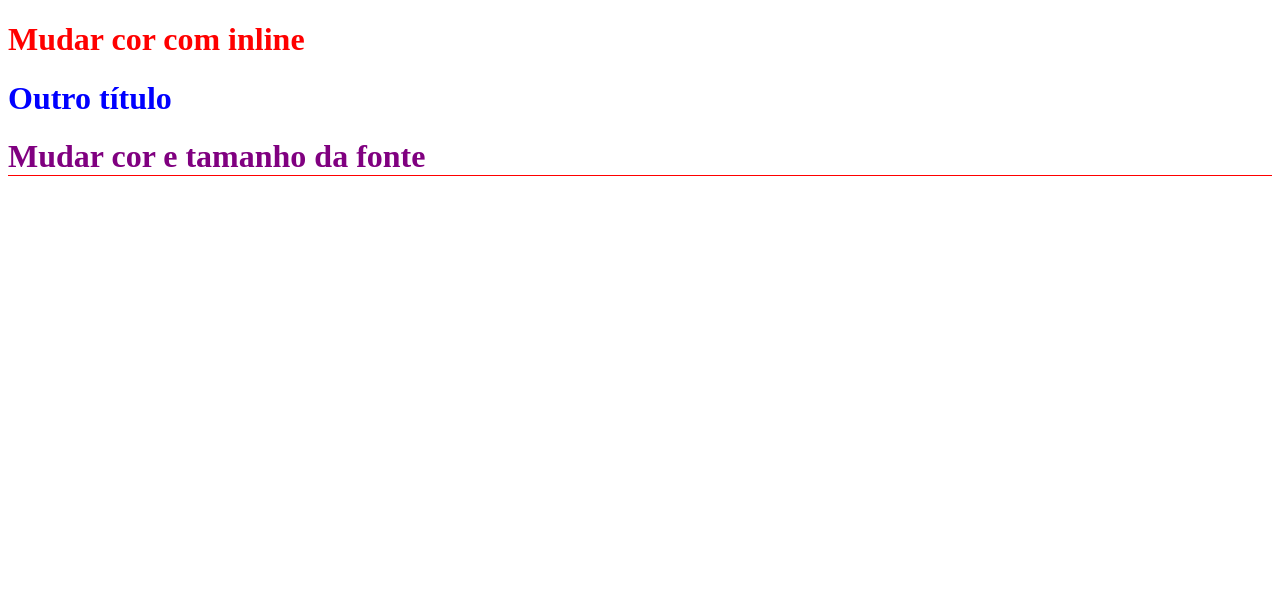
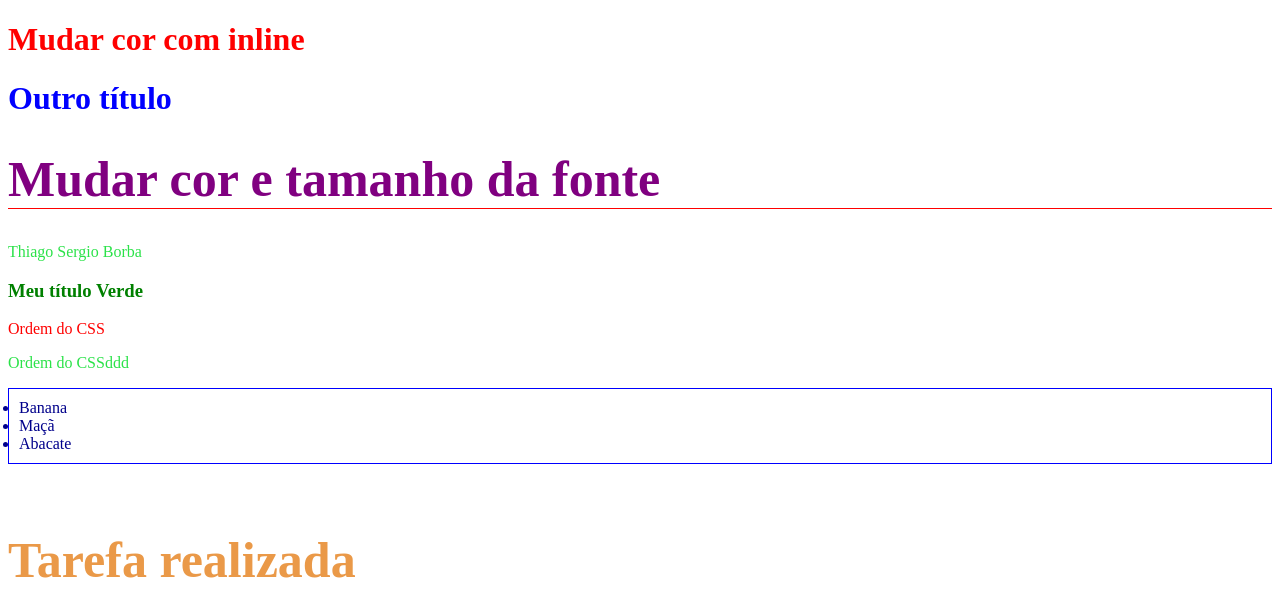
Before and after one commit to Thiago5892/HTML-CSS, a plain HTML site: page 3_CSS/index.html in a window 1280 px wide. Drawn offline with Linux system fonts and the light colour scheme.

Commit message:
3_CSS_Fora do arquivo HTML

```diff
--- /dev/null
+++ b/3_CSS/css/lists.css
@@ -0,0 +1,9 @@
+ul{
+    border:1px solid blue;
+    padding:10px;
+}
+
+li{
+
+    color:darkblue;
+}
--- /dev/null
+++ b/3_CSS/css/style.css
@@ -0,0 +1,15 @@
+/* 4  Eternal */
+body{
+    padding-bottom: 50px;
+}
+h3{
+    color:green;
+}
+
+P{
+    color:rgb(43, 226, 73);
+}
+
+/*Algum  comentário */
+/*Mais um comentário */
+/*Terceiro comentário */
--- /dev/null
+++ b/3_CSS/css/titles.css
@@ -0,0 +1,5 @@
+h4{
+
+    color:rgb(234, 153, 72);
+    font-size: 50px;
+}
--- a/3_CSS/index.html
+++ b/3_CSS/index.html
@@ -4,12 +4,38 @@
     <meta charset="UTF-8">
     <meta name="viewport" content="width=device-width, initial-scale=1.0">
     <title>CSS</title>
+    <link rel="stylesheet" href="css/style.css">
+    <link rel="stylesheet" href="css/lists.css">
+    <link rel="stylesheet" href="css/titles.css">
 </head>
 <body>
     <!--1 - Inline Css-->
     <h1 style="color:red;">Mudar cor com inline</h1>
     <h1 style="color:blue;">Outro título</h1>
     <!--1 - Inline Css-->
-    <h1 style="color:purple; font: size lar 40px; border-bottom: 1px solid red;">Mudar cor e tamanho da fonte</h1>
+    <!--<h1 style="color:purple; font: size lar 40px; border-bottom: 1px solid red;">Mudar cor e tamanho da fonte</h1>-->
+
+    <!--2 - Multiplas Regras-->
+    <h1 style="color:purple; font-size: 50px; border-bottom: 1px solid red;">Mudar cor e tamanho da fonte</h1>
+
+    <!--3 - Internal-->
+    <p>Thiago Sergio Borba</p>
+
+    <!--4 - External CSS-->
+        <h3>Meu título Verde</h3>
+
+    <!--5 Ordem CSS-->
+    <p style="color:red;">Ordem do CSS</p>
+    <p>Ordem do CSSddd</p>
+
+    <!--6 - Multiplos CSS-->
+    <ul>
+        <li>Banana</li>
+        <li>Maçã</li>
+        <li>Abacate</li>
+    </ul>
+
+    <!--Tarefa-->
+    <h4>Tarefa realizada</h4>
 </body>
 </html>
```
